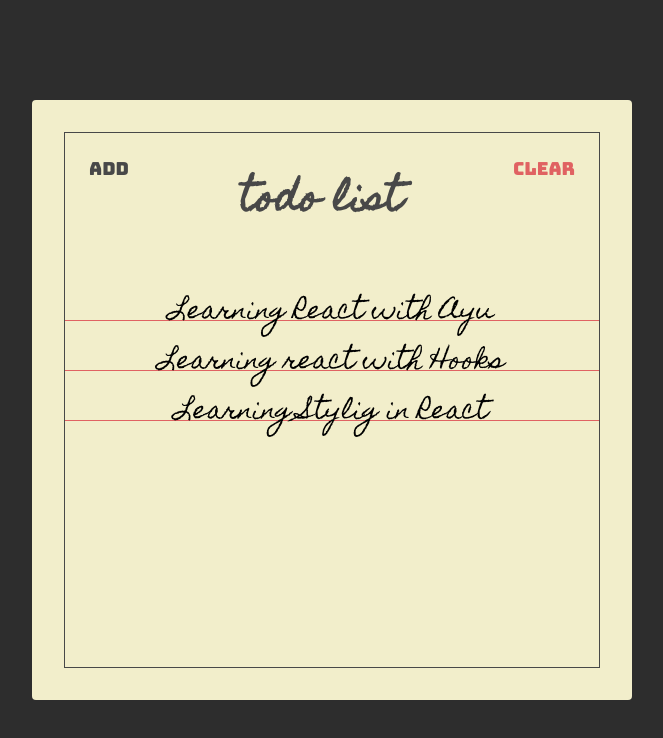
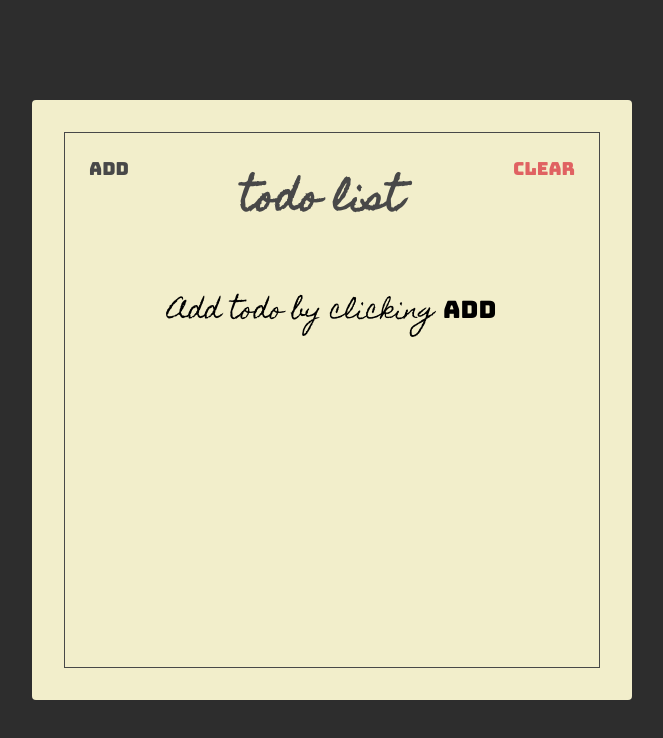
Before and after one commit to agengayuu/react-todolist, a React (Create React App) app: page / in a window 1280 px wide. Both pictures are taken after a click on the button "Clear". Shown: the top 738 px of the page, without its empty margins (308-971 px from the left). Built offline with nearby package versions, Linux system fonts and the light colour scheme.

Commit message:
delete function and placeholder

```diff
--- a/src/components/Header.jsx
+++ b/src/components/Header.jsx
@@ -1,20 +1,23 @@
 import React from "react";
 import PropTypes from "prop-types";
 
-const Header = ({ showAddToggle, showAdd }) => {
+const Header = ({ showAddToggle, showAdd, clearTodos }) => {
   return (
     <section className="header">
       <button className="header-btn main-black-color" onClick={showAddToggle}>
         {showAdd ? "Finish" : "Add"}
       </button>
       <h1 className="header-title">Todo List</h1>
-      <button className="header-btn main-red-color">Clear</button>
+      <button className="header-btn main-red-color" onClick={clearTodos}>
+        Clear
+      </button>
     </section>
   );
 };
 Header.propTypes = {
   showAddToggle: PropTypes.func.isRequired,
-  showAdd: PropTypes.bool.isRequired
+  showAdd: PropTypes.bool.isRequired,
+  clearTodos: PropTypes.func.isRequired
 };
 
 export default Header;
--- a/src/components/Todos.jsx
+++ b/src/components/Todos.jsx
@@ -6,7 +6,8 @@ import Todo from "./Todo";
 const Todos = ({ todos, completeTodo }) => {
   return (
     <section className="todos">
-      {todos.map((todo, index) => {
+      {todos.length > 0 &&
+        todos.map((todo, index) => {
           return (
             <Todo
               key={index}
@@ -17,6 +18,12 @@ const Todos = ({ todos, completeTodo }) => {
             />
           );
         })}
+      {todos.length === 0 && (
+        <div className="todo-placeholder-text">
+          Add todo by clicking{" "}
+          <span className="add-button-placeholder-text">Add</span>
+        </div>
+      )}
     </section>
   );
 };
--- a/src/pages/TodoList.jsx
+++ b/src/pages/TodoList.jsx
@@ -15,9 +15,13 @@ const TodoList = () => {
   const [showAdd, setShowAdd] = useState(false);
 
   const addTodo = (value) => {
-    const addedTodo = [...todos, { text: value, isCompleted: false }];
+    if (todos.length < 10) {
+      const addedTodo = [...todos, { text: value, isCompleted: false }];
 
-    setTodos(addedTodo);
+      setTodos(addedTodo);
+    } else {
+      alert("Only 10 Task!!");
+    }
   };
 
   const completeTodo = (index) => {
@@ -27,11 +31,17 @@ const TodoList = () => {
     setTodos(addedTodo);
   };
 
+  const clearTodos = () => setTodos([]);
+
   const showAddToggle = () => setShowAdd(!showAdd);
 
   return (
     <Paper>
-      <Header showAddToggle={showAddToggle} showAdd={showAdd} />
+      <Header
+        showAddToggle={showAddToggle}
+        showAdd={showAdd}
+        clearTodos={clearTodos}
+      />
       <TodoForm addTodo={addTodo} showAdd={showAdd} />
       <Todos todos={todos} completeTodo={completeTodo} />
     </Paper>
--- a/src/styles.css
+++ b/src/styles.css
@@ -160,3 +160,15 @@ html {
   left: 50%;
   transform: translate(-50%);
 }
+
+.todo-placeholder-text {
+  font-family: "Homemade Apple", sans-serif;
+  font-size: 24px;
+  text-align: center;
+  padding: 16px;
+}
+
+.add-button-placeholder-text {
+  font-family: "Bungee", sans-serif;
+  font-size: 24px;
+}
```
Lines whose indentation alone changed are shown as unchanged.
